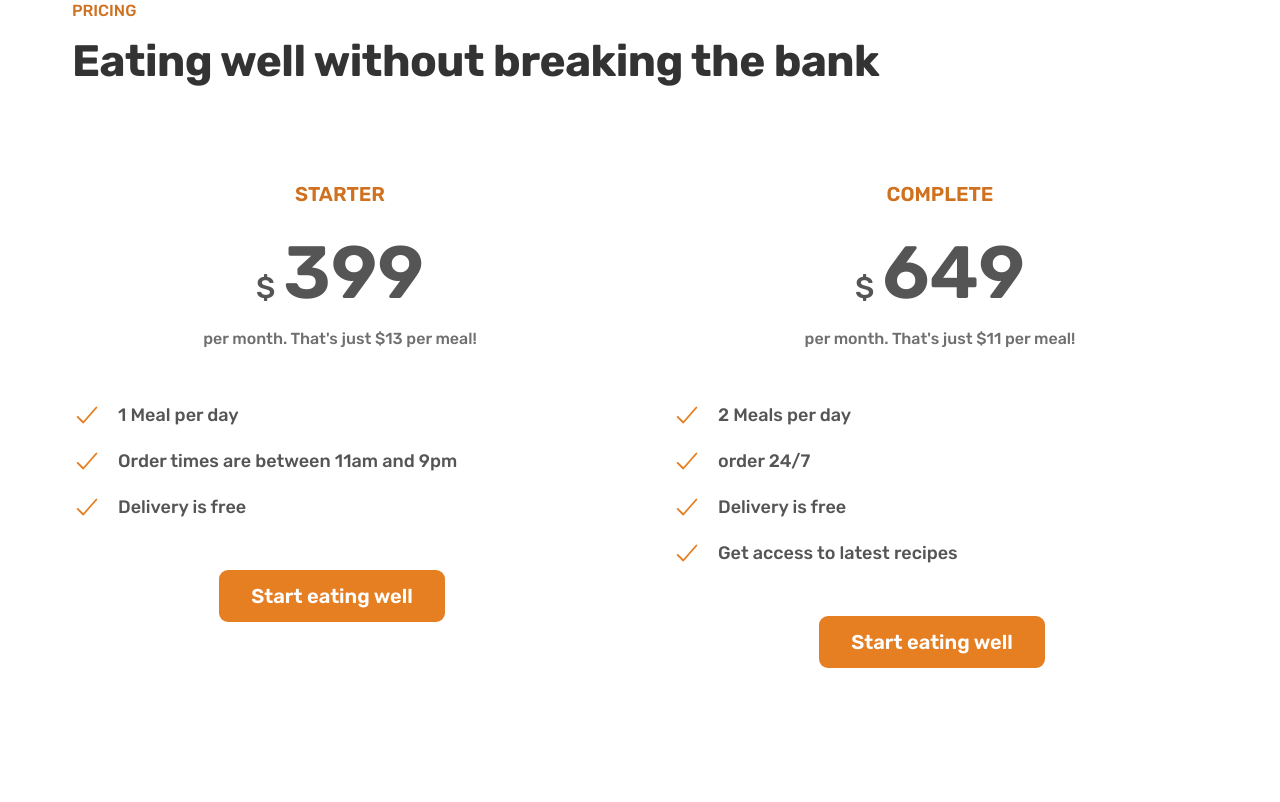
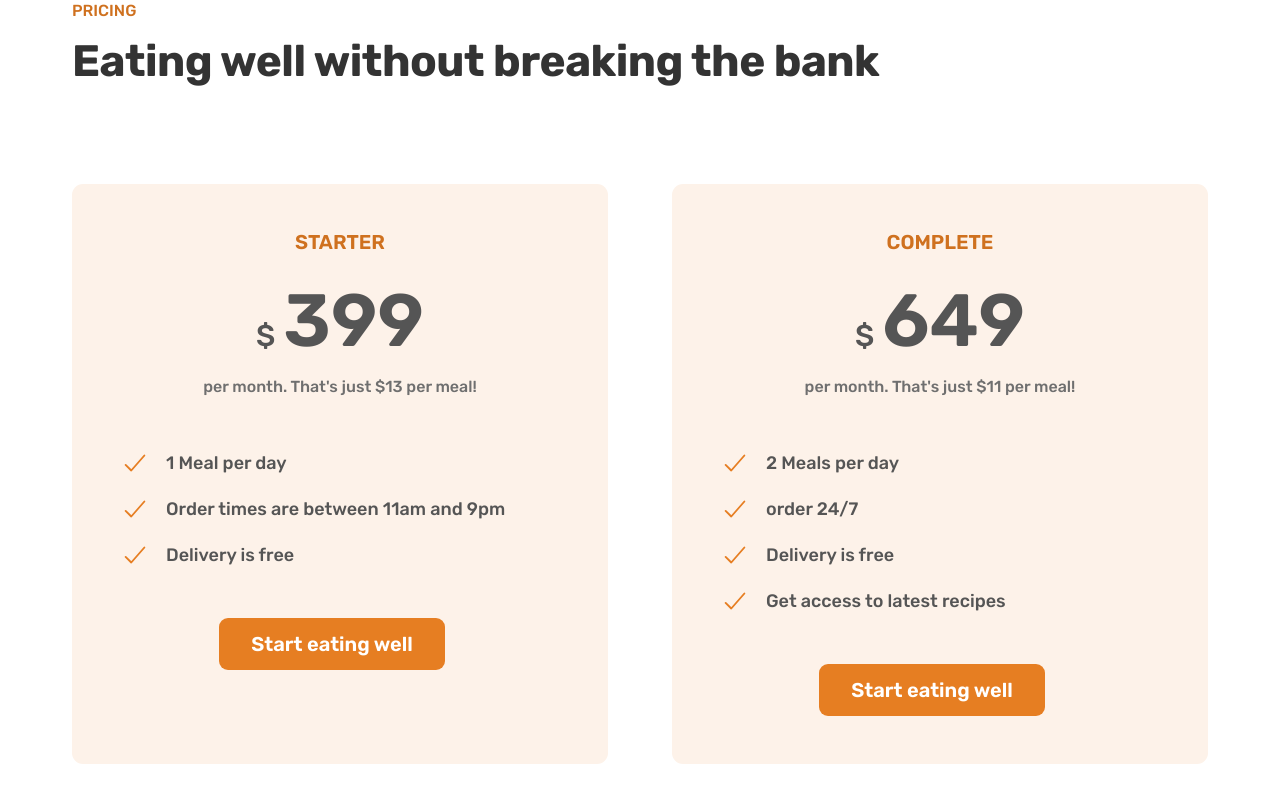
Before and after one commit to Blackflame07/frountend, a plain HTML site: page index.html in a window 1280 px wide. Shown: the part 4454-5256 px from the top of the page. Before the commit the page ends 5218 px from the top, so only its background shows below. Drawn offline with nearby package versions, Linux system fonts and the light colour scheme.

```diff
--- a/style.css
+++ b/style.css
@@ -507,6 +507,12 @@ strong{
     padding: 9.6rem 0;
 
 }
+
+.pricing-plan{
+    background-color: #fdf2e9;
+    border-radius: 1.1rem;
+    padding: 4.8rem;
+}
 .plan-header{
     text-align: center;
     margin-bottom: 4.8rem;
```
